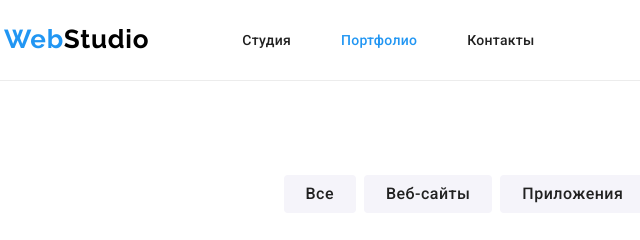
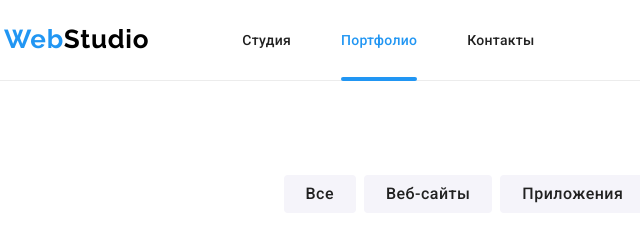
Before and after one commit to AleksAlek/goit-markup-hw-05, a plain HTML site: page portfolio.html in a window 1280 px wide. Shown: the top 240 px of the page, 51-691 px from the left. Drawn offline with Linux system fonts and the light colour scheme.

Commit message:
Добавляет after на текущую страницу

```diff
--- a/css/common.css
+++ b/css/common.css
@@ -143,6 +143,29 @@ p {
   color: var(--main-text-color);
 }
 
+.navigation-link:hover,
+.navigation-link:focus {
+  color: var(--hover-color);
+}
+
+.current-link {
+  position: relative;
+  color: var(--hover-color);
+}
+
+.current-link::after {
+  content: '';
+  position: absolute;
+  bottom: -1px;
+  left: 0;
+
+  border-radius: 2px;
+  width: 100%;
+  height: 4px;
+
+  background-color: var(--hover-color);
+}
+
 .main-navigation-list {
   display: flex;
   margin: 0;
@@ -180,15 +203,6 @@ p {
 
 .address-list-item:last-child {
   margin-right: 0;
-}
-
-.navigation-link:hover,
-.navigation-link:focus {
-  color: var(--hover-color);
-}
-
-.current-link {
-  color: var(--hover-color);
 }
 
 /* Contacts header */
```
